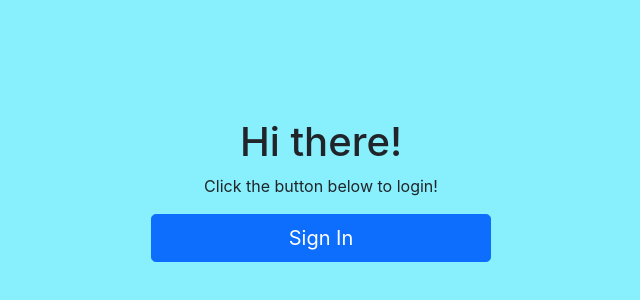
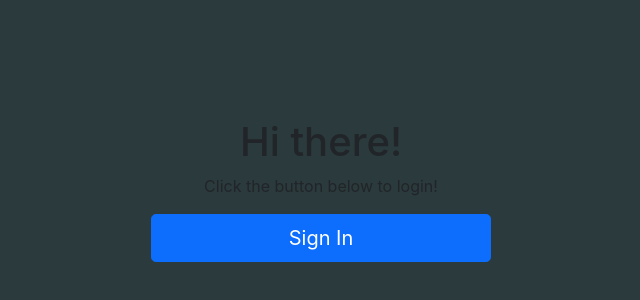
Before and after one commit to nss-evening-cohort-24/hack-client-awareness-campaign, a Next.js app: page / in a window 1280 px wide. Shown: the part 170-470 px from the top of the page, without its empty margins (319-959 px from the left). Built offline with nearby package versions, Linux system fonts and the light colour scheme; no server answers.

Commit message:
changed author name and prject name

```diff
--- a/package.json
+++ b/package.json
@@ -1,8 +1,8 @@
 {
-  "name": "next-firebase-starter",
+  "name": "awareness-campaigns-hackathon",
   "private": true,
   "version": "1.0.0",
-  "author": "Trinity Christiana",
+  "author": "gregmarkus-keanacobarde-seanbryant-markbrewer",
   "scripts": {
     "dev": "next dev",
     "build": "next build",
--- a/styles/globals.css
+++ b/styles/globals.css
@@ -18,5 +18,5 @@ a {
 }
 
 body {
-  background-color: #88effd;
+  background-color: #2b3a3c;
 }
```
Also changed, not shown: 1 other file (tests, documents, lock files or other folders).
